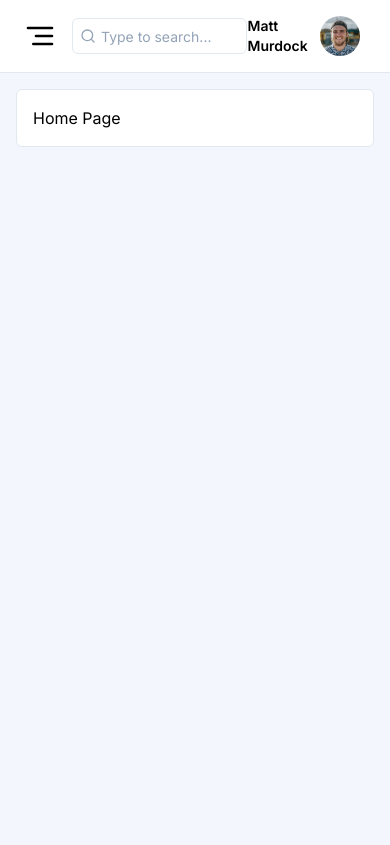
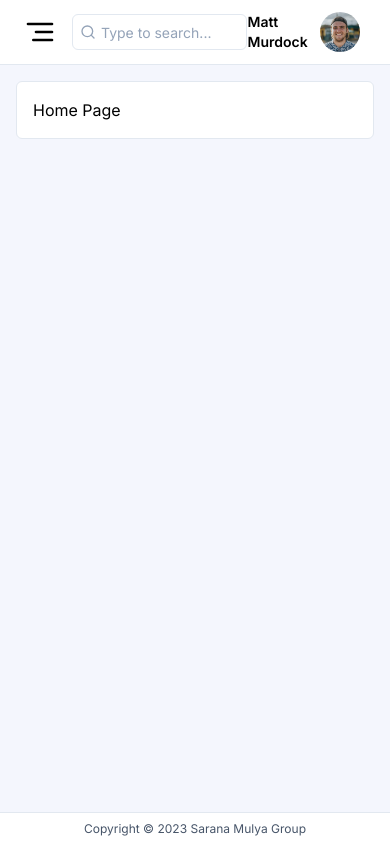
Before and after one commit to ImamAlfariziSyahputra/wms-next, a Next.js app: page / in a window 390 px wide. Built offline with nearby package versions, Linux system fonts and the light colour scheme; what prettier-plugin-tailwindcss would draw is missing.

Commit message:
improve sidebar responsiveness. sticky topbar, etc

```diff
--- a/src/components/layouts/Content.jsx
+++ b/src/components/layouts/Content.jsx
@@ -1,6 +1,6 @@
 export default function Content({ children }) {
   return (
-    <div className='rounded-md border border-slate-200 bg-white p-4'>
+    <div className='h-full rounded-md border border-slate-200 bg-white p-4'>
       {children}
     </div>
   );
--- a/src/components/layouts/Layout.jsx
+++ b/src/components/layouts/Layout.jsx
@@ -1,16 +1,28 @@
 import Sidebar from '@/components/layouts/sidebar/Sidebar';
+import { useSelector } from 'react-redux';
 import { cn } from '@/lib/utils';
 import Topbar from './topbar/Topbar';
 
 export default function Layout({ children }) {
+  const { isSidebarOpen } = useSelector((state) => state.app);
+
   return (
-    <div className='flex h-screen'>
+    <div className='flex min-h-screen'>
       <Sidebar />
 
-      <div className={cn('w-full')}>
+      <div
+        className={cn(
+          'w-full transition-[margin-left] duration-300',
+          isSidebarOpen ? 'md:ml-[265px]' : 'ml-0'
+        )}
+      >
         <Topbar />
 
-        <div className='p-4'>{children}</div>
+        <div className='min-h-[calc(100vh-65px-32px)] p-4'>{children}</div>
+
+        <div className='border-t border-slate-200 bg-white py-2 text-center text-xs text-slate-600'>
+          Copyright © {new Date().getFullYear()} Sarana Mulya Group
+        </div>
       </div>
     </div>
   );
--- a/src/components/layouts/sidebar/Sidebar.jsx
+++ b/src/components/layouts/sidebar/Sidebar.jsx
@@ -27,7 +27,7 @@ export default function Sidebar() {
 
       <aside
         className={cn(
-          'fixed z-10 h-full w-[265px] shrink-0 overflow-y-auto border-r border-slate-200 bg-white transition-[margin-left] duration-300 md:static',
+          'fixed z-10 h-full w-[265px] shrink-0 overflow-y-auto border-r border-slate-200 bg-white transition-[margin-left] duration-300',
           isSidebarOpen ? 'ml-0' : '-ml-[265px]'
         )}
       >
--- a/src/components/layouts/topbar/Topbar.jsx
+++ b/src/components/layouts/topbar/Topbar.jsx
@@ -10,7 +10,7 @@ export default function Topbar() {
   const { isSidebarOpen } = useSelector((state) => state.app);
 
   return (
-    <div className='flex items-center justify-between border-b border-slate-200 bg-white py-4 pl-6 pr-8'>
+    <div className='sticky top-0 flex items-center justify-between border-b border-slate-200 bg-white py-3 pl-6 pr-8'>
       <div className='flex items-center gap-x-4'>
         {/* Menu Button */}
         <AlignLeft
```
